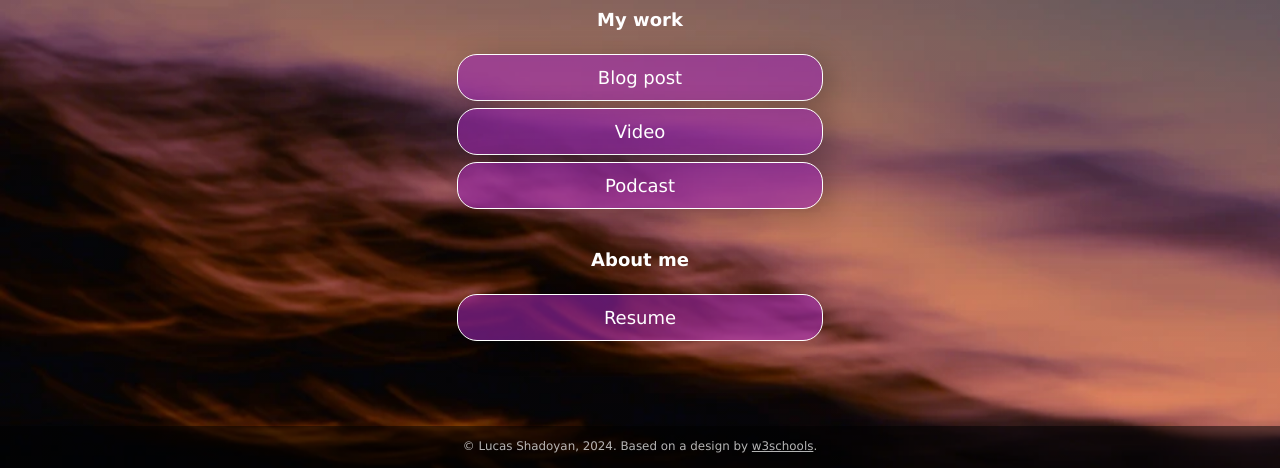
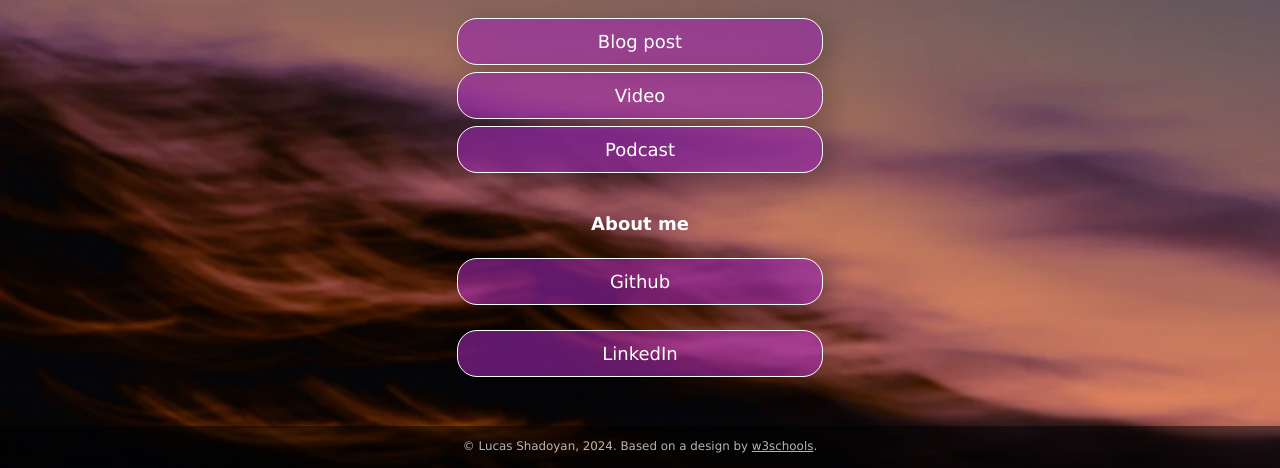
Before and after one commit to lshad032023/lshad032023.github.io, a plain HTML site: page index.html in a window 1280 px wide. Shown: the part 332-800 px from the top of the page. Drawn offline with Linux system fonts and the light colour scheme.

Commit message:
modified about me and other links

```diff
--- a/index.html
+++ b/index.html
@@ -37,18 +37,18 @@
       <div class="button toggle">Video</div>
       <div class="slidedown">
         <div class="description">
-          <h2>Video title</h2>
-          <p>Add a short but appealing description of your video.</p>
-          <a href="#" class="external-link" target="_blank">Watch</a>
+          <h2>history of the entire world, i guess</h2>
+          <p>Placeholder video, it's bill wurtz's history of the world youtube video</p>
+          <a href="https://www.youtube.com/watch?v=xuCn8ux2gbs" class="external-link" target="_blank">Watch</a>
         </div>
       </div>
 
       <div class="button toggle">Podcast</div>
       <div class="slidedown">
         <div class="description">
-          <h2>Podcast title</h2>
-          <p>Add a short but appealing description of your podcast</p>
-          <a href="#" class="external-link" target="_blank">Listen</a>
+          <h2>The Desolate Land of Online Kids' Content</h2>
+          <p>Explore the changing landscape of the internet as it caters towards young kids maximizing engagement and views</p>
+          <a href="https://soundcloud.com/williamkrise/the-desolate-land-of-online-kids-content?si=a84d96b8729948cca98bdaa688c4af35&utm_source=clipboard&utm_medium=text&utm_campaign=social_sharing" class="external-link" target="_blank">Listen</a>
         </div>
       </div>
     </div>
@@ -59,7 +59,10 @@
     </div>
 
     <div class="links-container">
-      <a href="https://drive.google.com" class="button" target="_blank">Resume</a>
+      <a href="https://github.com/lshadoyan" class="button" target="_blank">Github</a>
+    </div>
+    <div class="links-container">
+      <a href="https://www.linkedin.com/in/lucas-shadoyan-444079256/" class="button" target="_blank">LinkedIn</a>
     </div>
 
   </div>
```
